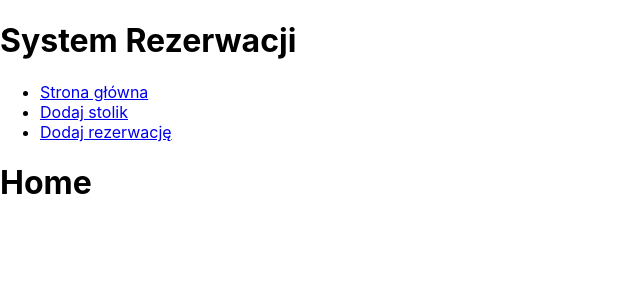
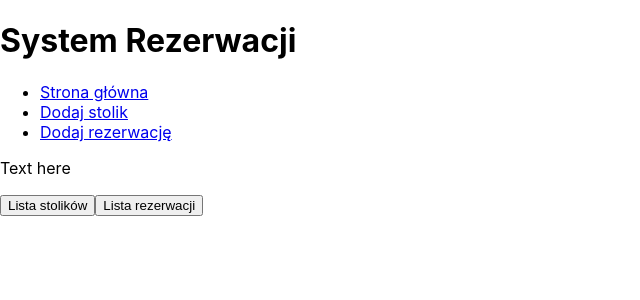
Before and after one commit to exodus156/System_Rezerwacji, a React (Create React App) app in the folder client/: page / in a window 1280 px wide. Shown: the top 300 px of the page, without its empty margins (0-640 px from the left). Built offline with nearby package versions, Linux system fonts and the light colour scheme; no server answers.

Commit message:
updated Home Page

```diff
--- a/client/src/components/HomePage.js
+++ b/client/src/components/HomePage.js
@@ -1,11 +1,46 @@
-import React, { Component } from 'react';
+import React, { useRef } from 'react';
+import { useQuery } from '@apollo/client';
+import { getReservationsQuery, getTablesQuery} from '../queries';
 
-class Home extends Component {
-    render(){
-        return(
-            <h1>Home</h1>
-        )
+
+const Home = () => {
+    const displayList = useRef(null);
+    const {data: dataT, error: errorT, loading: loadingT} = useQuery(getTablesQuery);
+    const {data: dataR, error: errorR, loading: loadingR} = useQuery(getReservationsQuery);
+
+    const displayTables = () => {
+        const tables = dataT.tables;
+        const sortedTables = tables.slice().sort((a, b) => {return a.number - b.number}); //.slice() to unfreeze locked array, so .sort can work on it
+
+        displayList.current.innerHTML = ''
+        for(let i = 0; i < sortedTables.length; i++){
+            displayList.current.innerHTML += `<li key=${sortedTables[i].id}><a href='/table/${sortedTables[i].id}'>Stolik numer ${sortedTables[i].number}</a></li>`
+        }
     }
+
+    const displayReservations = () => {
+        const reservations = dataR.reservations;
+        const sortedReservations = reservations.slice().sort((a, b) => {return a.number - b.number}); //.slice() to unfreeze locked array, so .sort can work on it
+
+        displayList.current.innerHTML = ''
+        for(let i = 0; i < sortedReservations.length; i++){
+            displayList.current.innerHTML += `<li key=${sortedReservations[i].id}><a href='/reservation/${sortedReservations[i].id}'>Rezerwacja numer ${sortedReservations[i].number}</a></li>`
+        }
+    }
+    return(
+        <section className="wrapper">
+            <div className="description">
+                <p>Text here</p>
+            </div>
+            <div className="list">
+                <button type="button" onClick={displayTables}>Lista stolików</button>
+                <button type="button" onClick={displayReservations}>Lista rezerwacji</button>
+                <ul ref={displayList}>
+
+                </ul>
+            </div>
+        </section>
+    )
 }
 
 export default Home;
```
Also changed, not shown: client/src/actions/reservationActions.js (deleted, +0 -17 lines).
